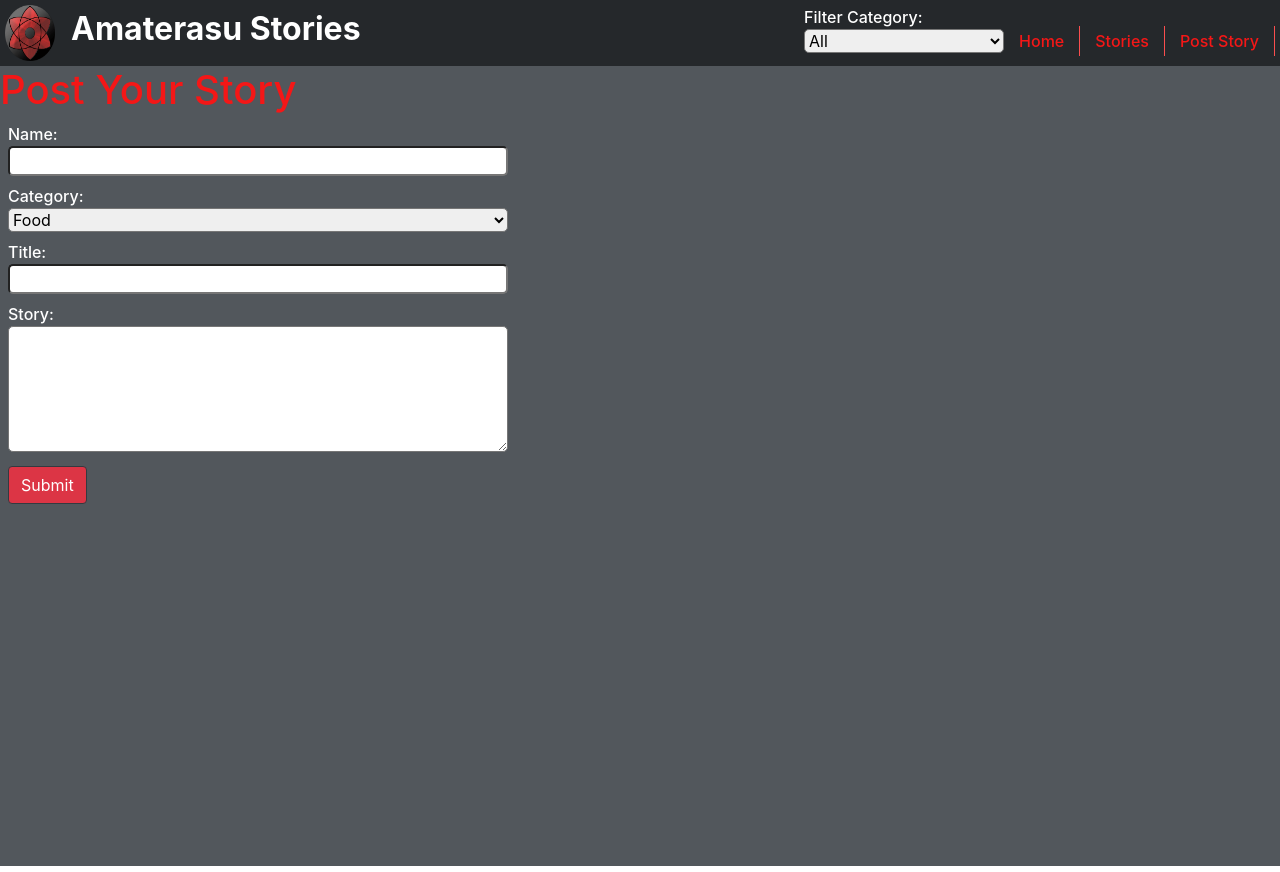
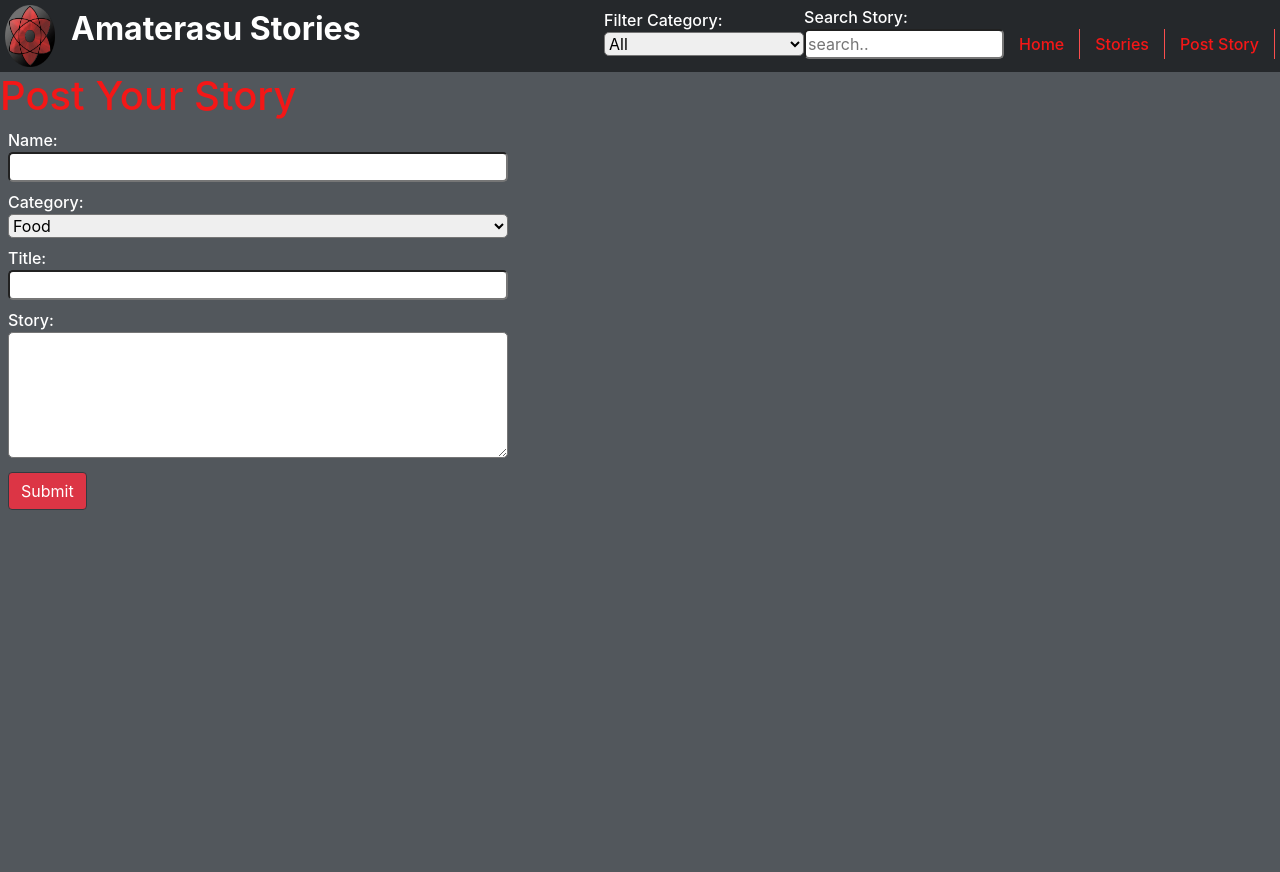
Before and after one commit to nikohatmika/sanbercode-final-project, a React (Create React App) app: page /post-story in a window 1280 px wide. Built offline with nearby package versions, Linux system fonts and the light colour scheme.

Commit message:
fitur search

```diff
--- a/src/components/Header.js
+++ b/src/components/Header.js
@@ -1,7 +1,7 @@
 import React, { useEffect, useState, useRef } from "react";
 import { useDispatch } from "react-redux";
 import logo from "../images/logo.png";
-import { filterStory } from "../redux/storySlice";
+import { filterStory, searchStory } from "../redux/storySlice";
 
 // custom hooks to get previous state
 function usePrevious(value) {
@@ -15,7 +15,8 @@ function usePrevious(value) {
 function Header() {
   const dispatch = useDispatch();
   const [filter, setFilter] = useState("all");
-  const prevState = usePrevious({ filter });
+  const [search, setSearch] = useState(null);
+  const prevState = usePrevious({ filter, search });
 
   // use effect to get state changes
   useEffect(() => {
@@ -23,6 +24,12 @@ function Header() {
       dispatch(filterStory(filter));
     }
   }, [filter]);
+
+  useEffect(() => {
+    if (prevState && prevState.search !== search) {
+      dispatch(searchStory(search));
+    }
+  }, [search]);
 
   return (
     <div className="header-container">
@@ -40,7 +47,7 @@ function Header() {
             className="filter"
             value={filter}
             onChange={(e) => {
-              console.log("select", e.target);
+              console.log("select", e.target.value);
               setFilter(e.target.value);
             }}
           >
@@ -49,6 +56,21 @@ function Header() {
             <option value="sport"> Sport </option>
             <option value="travel"> Travel </option>
           </select>
+        </label>
+        <label>
+          Search Story:
+          <br />
+          <input
+            name="search"
+            className="filter"
+            type="text"
+            placeholder="search.."
+            value={search}
+            onChange={(e) => {
+              console.log("search", e.target.value);
+              setSearch(e.target.value);
+            }}
+          ></input>
         </label>
         <a href="/">Home</a>
         <a href="/stories">Stories</a>
--- a/src/containers/Stories.js
+++ b/src/containers/Stories.js
@@ -7,11 +7,41 @@ import { parseJSON } from "jquery";
 function Stories() {
   const storiesfromReducer = useSelector(selectStories).data;
   const filter = useSelector(selectStories).filter;
+  const search = useSelector(selectStories).search;
   const storiesFromLocalStorage = parseJSON(localStorage.getItem("story"));
 
   // decide if stories from local storage is null then use from reducer as an initial state
-  const stories = storiesFromLocalStorage || storiesfromReducer;
+  const currentStories = storiesFromLocalStorage || storiesfromReducer;
   // console.log("stories", stories);
+
+  // filtering stories
+  const filteredStories = currentStories.filter(
+    (story) => story.category === filter
+  );
+
+  // searching stories
+  const searchedStories = currentStories.filter((story) =>
+    story.title.toLowerCase().includes(search?.toLowerCase())
+  );
+
+  // filtering dan searching stories
+  const filteredSearchedStories = currentStories
+    .filter((story) => story.category === filter)
+    .filter((story) =>
+      story.title.toLowerCase().includes(search?.toLowerCase())
+    );
+
+  // decide which array will be displayed
+  let stories;
+  if (filter !== "all" && !search) {
+    stories = filteredStories;
+  } else if (search && filter === "all") {
+    stories = searchedStories;
+  } else if (filter === "all" && !search) {
+    stories = currentStories;
+  } else {
+    stories = filteredSearchedStories;
+  }
 
   return (
     <div>
--- a/src/redux/storySlice.js
+++ b/src/redux/storySlice.js
@@ -18,8 +18,9 @@ export const storySlice = createSlice({
   name: "story",
   initialState: {
     data,
+    lastId,
     filter: "all",
-    lastId,
+    search: null,
   },
   reducers: {
     postStory: (state, action) => {
@@ -34,10 +35,14 @@ export const storySlice = createSlice({
     filterStory: (state, action) => {
       state.filter = action.payload;
     },
+
+    searchStory: (state, action) => {
+      state.search = action.payload;
+    },
   },
 });
 
-export const { postStory, filterStory } = storySlice.actions;
+export const { postStory, filterStory, searchStory } = storySlice.actions;
 
 export const selectStories = (state) => state.story;
 
```
